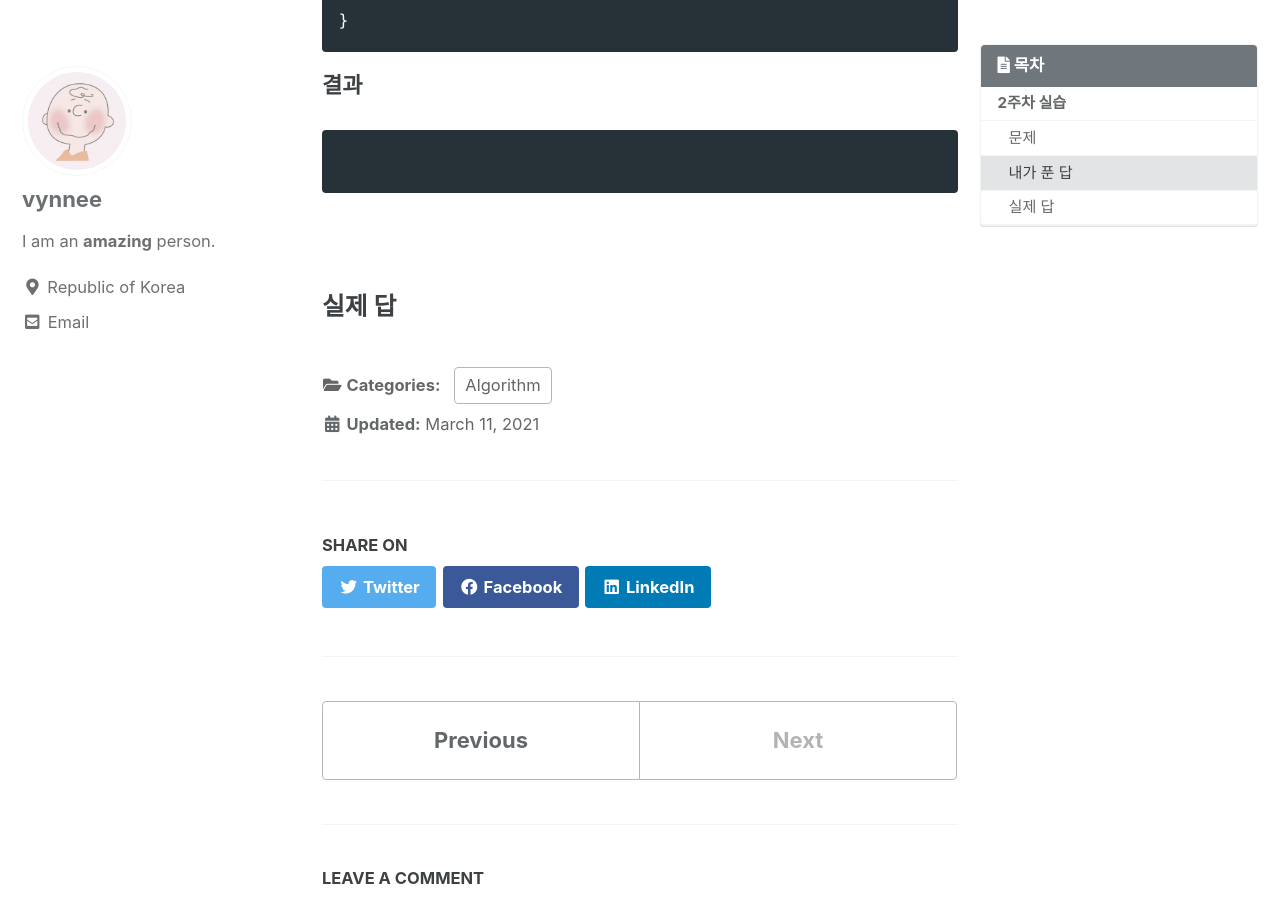
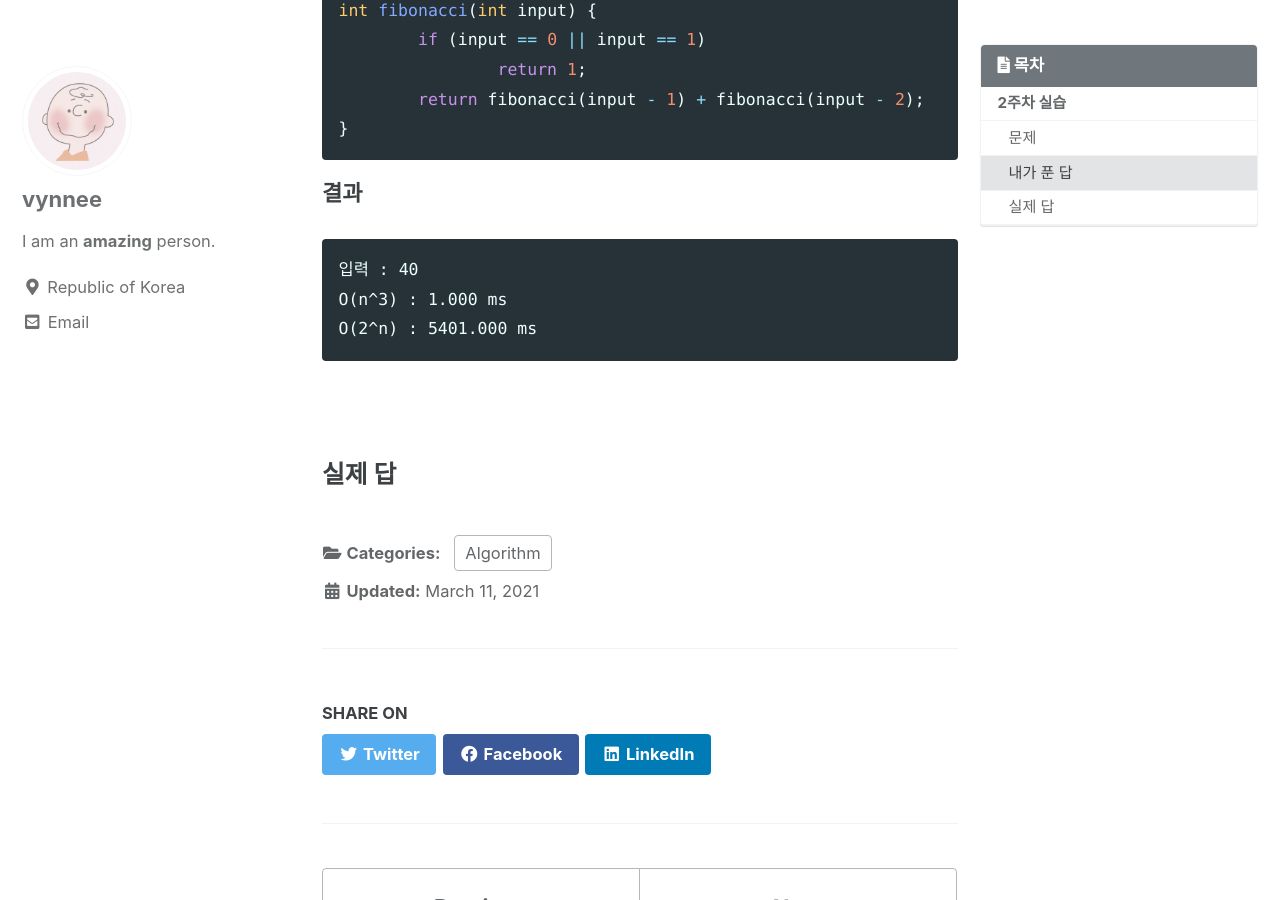
Before and after one commit to vynnee/vynnee.github.io, a Jekyll site: the page built from _posts/2021-01/algorithm/2021-03-11-alg02.md, in a window 1280 px wide and 900 px high, scrolled down 4082 px. Built offline with Jekyll 4.4.1, drawn with Linux system fonts in a browser that asks for light colours; cached includes are drawn as plain includes; comment, search, counter and statistics services are not loaded; some of the changed text lies outside the part shown.

Commit message:
[2021-03-11] post modify

````diff
--- a/_posts/2021-01/algorithm/2021-03-11-alg02.md
+++ b/_posts/2021-01/algorithm/2021-03-11-alg02.md
@@ -16,6 +16,11 @@ Last_modified_at: 2021-03-11T00:00:00+08:00
 ---
 
 ## 2주차 실습
+
+**목적**
+시간복잡도 Big-O를 직접 구현해본다.
+
+<br>
 
 ### 문제
 <br>
@@ -142,7 +147,9 @@ int fibonacci(int input) {
 
 **결과**
 ```
-
+입력 : 40
+O(n^3) : 1.000 ms
+O(2^n) : 5401.000 ms
 ```
 <br>
 
````
